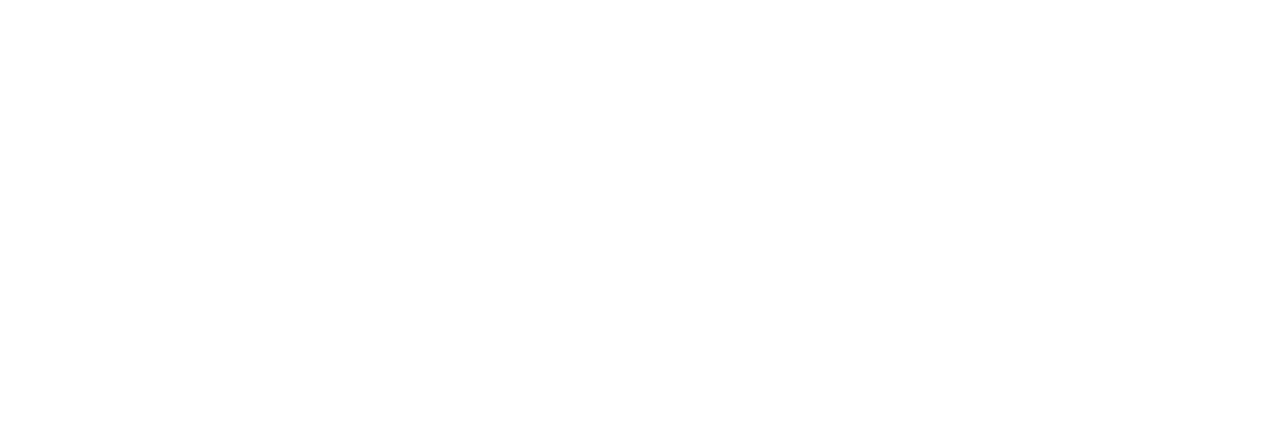
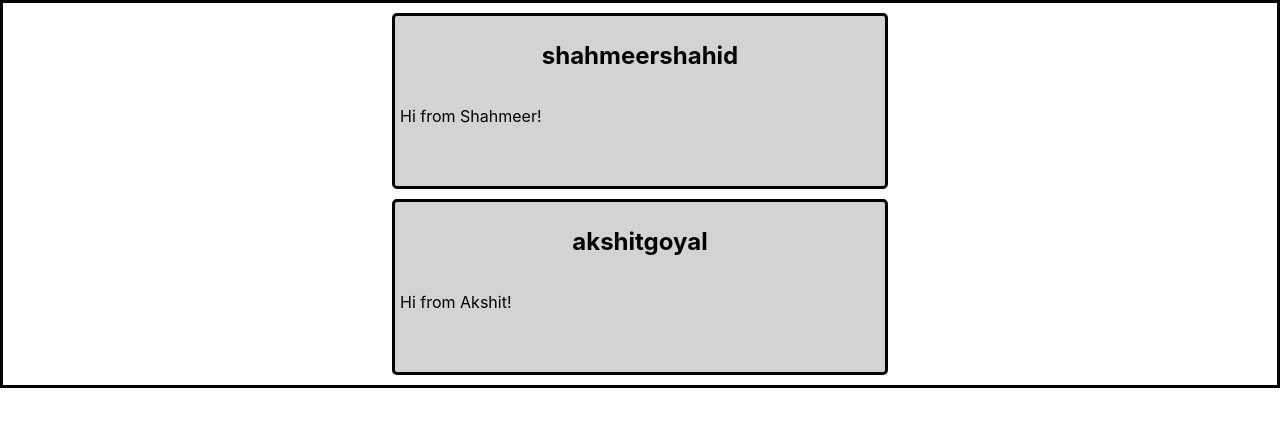
Before and after one commit to ShahmeerShahid/TwitterClone, a React (Create React App) app in the folder twitter-client/: page / in a window 1280 px wide. Shown: the top 426 px of the page. Built offline with nearby package versions, Linux system fonts and the light colour scheme.

Commit message:
Create Twitter template

```diff
--- a/twitter-client/package.json
+++ b/twitter-client/package.json
@@ -3,9 +3,13 @@
   "version": "0.1.0",
   "private": true,
   "dependencies": {
+    "@chakra-ui/react": "^1.3.3",
+    "@emotion/react": "^11.1.5",
+    "@emotion/styled": "^11.1.5",
     "@testing-library/jest-dom": "^5.11.9",
     "@testing-library/react": "^11.2.5",
     "@testing-library/user-event": "^12.7.1",
+    "framer-motion": "^3.3.0",
     "react": "^17.0.1",
     "react-dom": "^17.0.1",
     "react-scripts": "4.0.2",
--- a/twitter-client/src/App.js
+++ b/twitter-client/src/App.js
@@ -1,8 +1,10 @@
+import TweetsPage from "./TweetsPage.js";
+
 function App() {
 	return (
-		<div>
-			<h></h>
-		</div>
+		<>
+			<TweetsPage />
+		</>
 	);
 }
 
--- /dev/null
+++ b/twitter-client/src/Tweet.js
@@ -0,0 +1,25 @@
+import { Box, Heading, Text, Center } from "@chakra-ui/react";
+
+function Tweet(props) {
+	const { username, content } = props;
+	return (
+		<div>
+			<Box
+				w="30em"
+				minHeight="10em"
+				background="lightgrey"
+				margin="5px"
+				border="solid"
+				borderRadius="5px"
+				padding="5px"
+			>
+				<Center>
+					<Heading>{username}</Heading>
+				</Center>
+				<Text>{content}</Text>
+			</Box>
+		</div>
+	);
+}
+
+export default Tweet;
--- /dev/null
+++ b/twitter-client/src/TweetsPage.js
@@ -0,0 +1,16 @@
+import { Box, Center } from "@chakra-ui/react";
+import Tweet from "./Tweet.js";
+
+function TweetsPage() {
+	return (
+		<Box padding="5px" border="solid">
+			<Center flexDirection="column">
+
+				<Tweet username="shahmeershahid" content="Hi from Shahmeer!" />
+				<Tweet username="akshitgoyal" content="Hi from Akshit!" />
+			</Center>
+		</Box>
+	);
+}
+
+export default TweetsPage;
```
Also changed, not shown: 2 other files (tests, documents, lock files or other folders).
